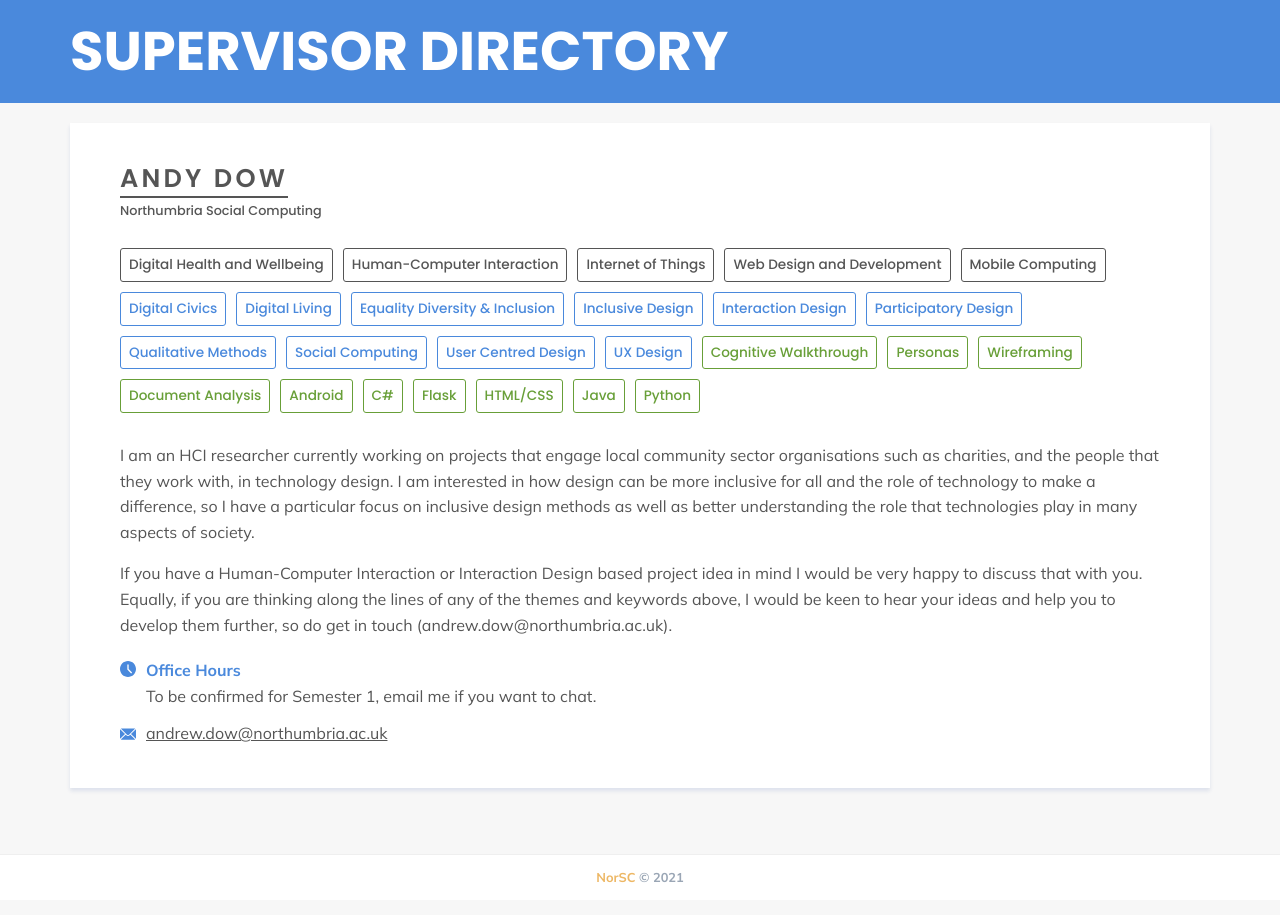
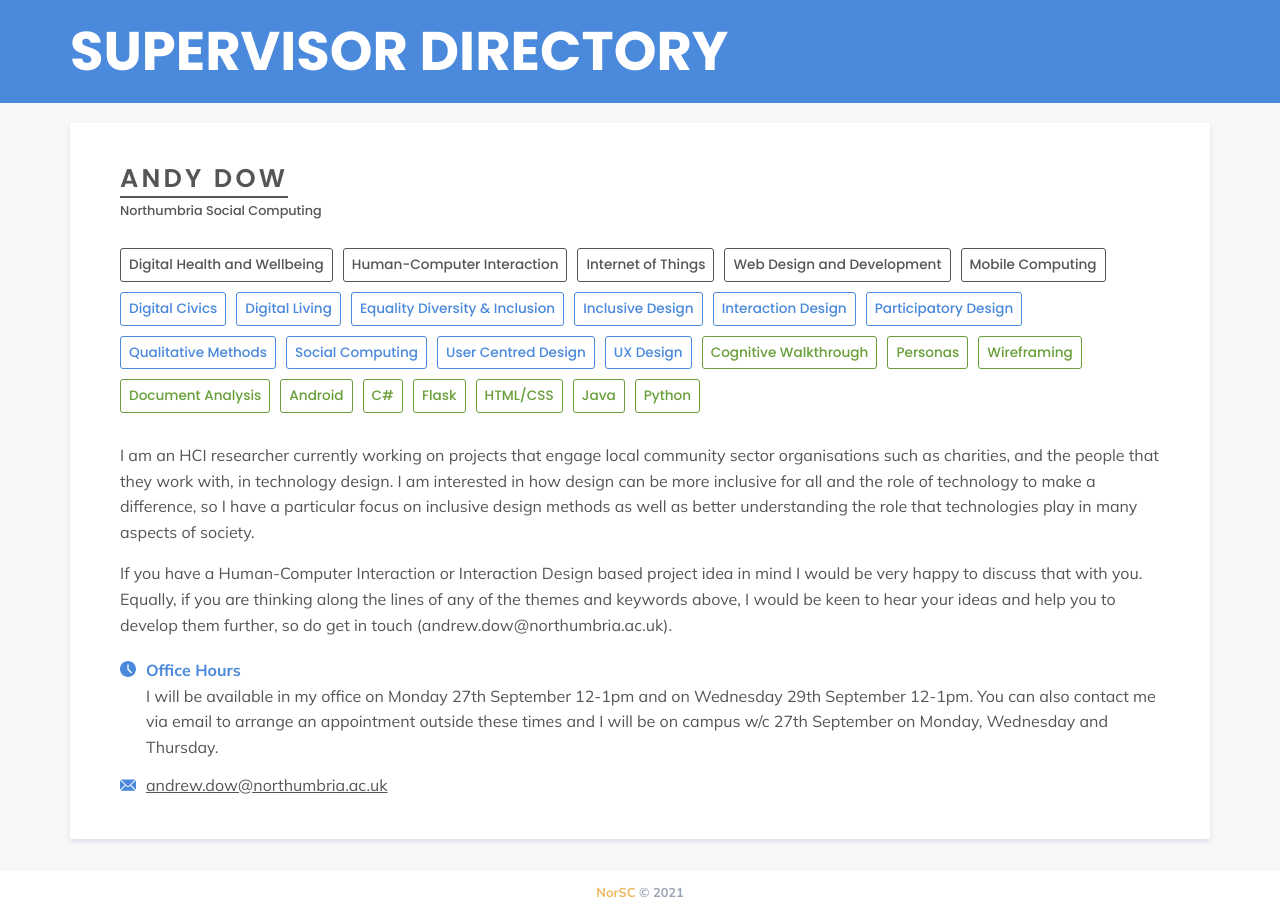
Before and after one commit to NorSC/supervisor-search, a Jekyll site: the page built from _supervisors/andy-dow.md, in a window 1280 px wide. Built offline with Jekyll 4.4.1, drawn with Linux system fonts in a browser that asks for light colours; a script that is not in the unit is left out.

Commit message:
Update Supervisors “andy-dow”

```diff
--- a/_supervisors/andy-dow.md
+++ b/_supervisors/andy-dow.md
@@ -3,7 +3,10 @@ layout: supervisor
 title: Andy Dow
 available: true
 email: andrew.dow@northumbria.ac.uk
-office_hours: To be confirmed for Semester 1, email me if you want to chat.
+office_hours: I will be available in my office on Monday 27th September 12-1pm
+  and on Wednesday 29th September 12-1pm. You can also contact me via email to
+  arrange an appointment outside these times and I will be on campus w/c 27th
+  September on Monday, Wednesday and Thursday.
 research_group: Northumbria Social Computing
 research_themes:
   - Digital Health and Wellbeing
```
